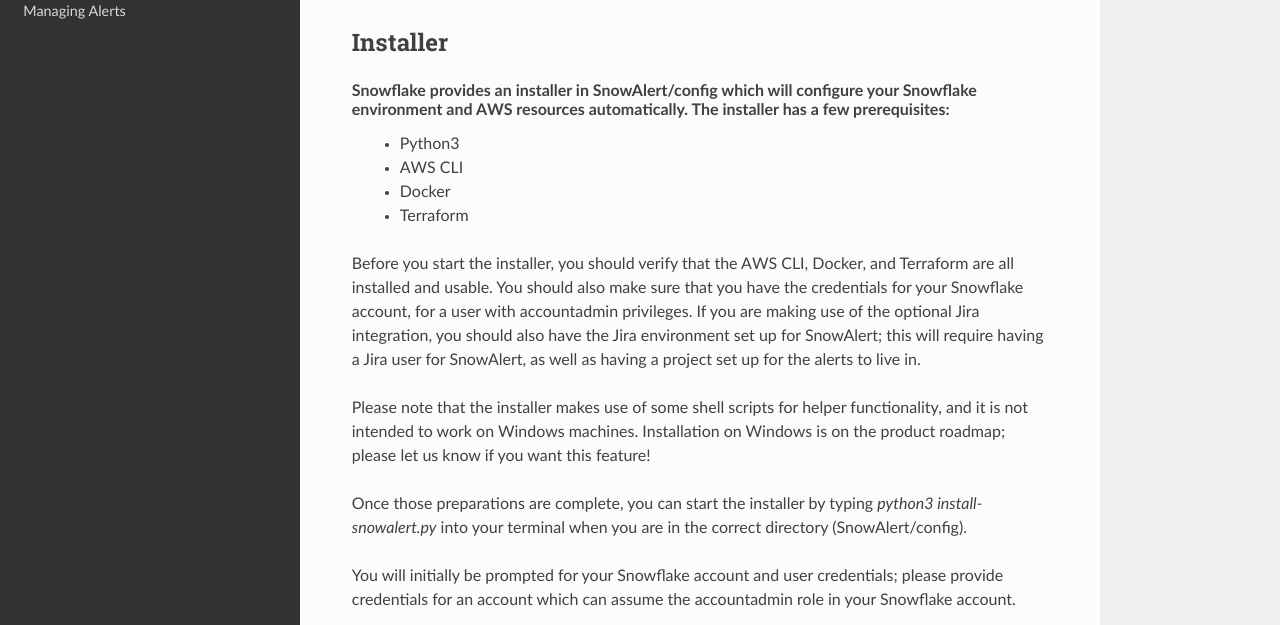
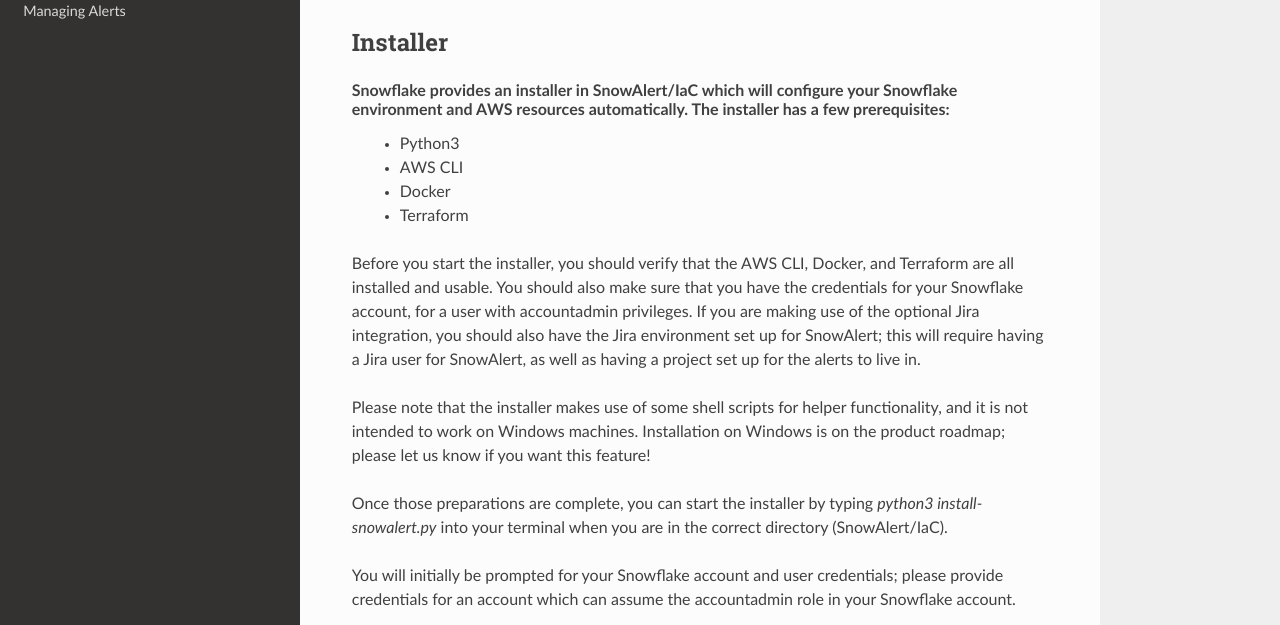
Before and after one commit to snowflakedb/SnowAlert, a Sphinx documentation site: the page built from docs/getting_started.rst, in a window 1280 px wide and 1400 px high. Shown: the part 366-991 px from the top of the window. Built offline with Sphinx 7.4.7 and the Read the Docs theme 2.0.0, drawn with Linux system fonts in a browser that asks for light colours; some of the changed text lies outside the part shown.

Commit message:
Some updates to reflect the installer as it's integrated into the project

```diff
--- a/docs/getting_started.rst
+++ b/docs/getting_started.rst
@@ -13,7 +13,7 @@
 Installer
 ---------
 
-Snowflake provides an installer in SnowAlert/config which will configure your Snowflake environment and AWS resources automatically. The installer has a few prerequisites:
+Snowflake provides an installer in SnowAlert/IaC which will configure your Snowflake environment and AWS resources automatically. The installer has a few prerequisites:
     * Python3
     * AWS CLI
     * Docker
@@ -23,7 +23,7 @@
 
 Please note that the installer makes use of some shell scripts for helper functionality, and it is not intended to work on Windows machines. Installation on Windows is on the product roadmap; please let us know if you want this feature!
 
-Once those preparations are complete, you can start the installer by typing `python3 install-snowalert.py` into your terminal when you are in the correct directory (SnowAlert/config).
+Once those preparations are complete, you can start the installer by typing `python3 install-snowalert.py` into your terminal when you are in the correct directory (SnowAlert/IaC).
 
 You will initially be prompted for your Snowflake account and user credentials; please provide credentials for an account which can assume the accountadmin role in your Snowflake account.
 
```
Also changed, not shown: other parts of docs/getting_started.rst (+5 -5 lines).
